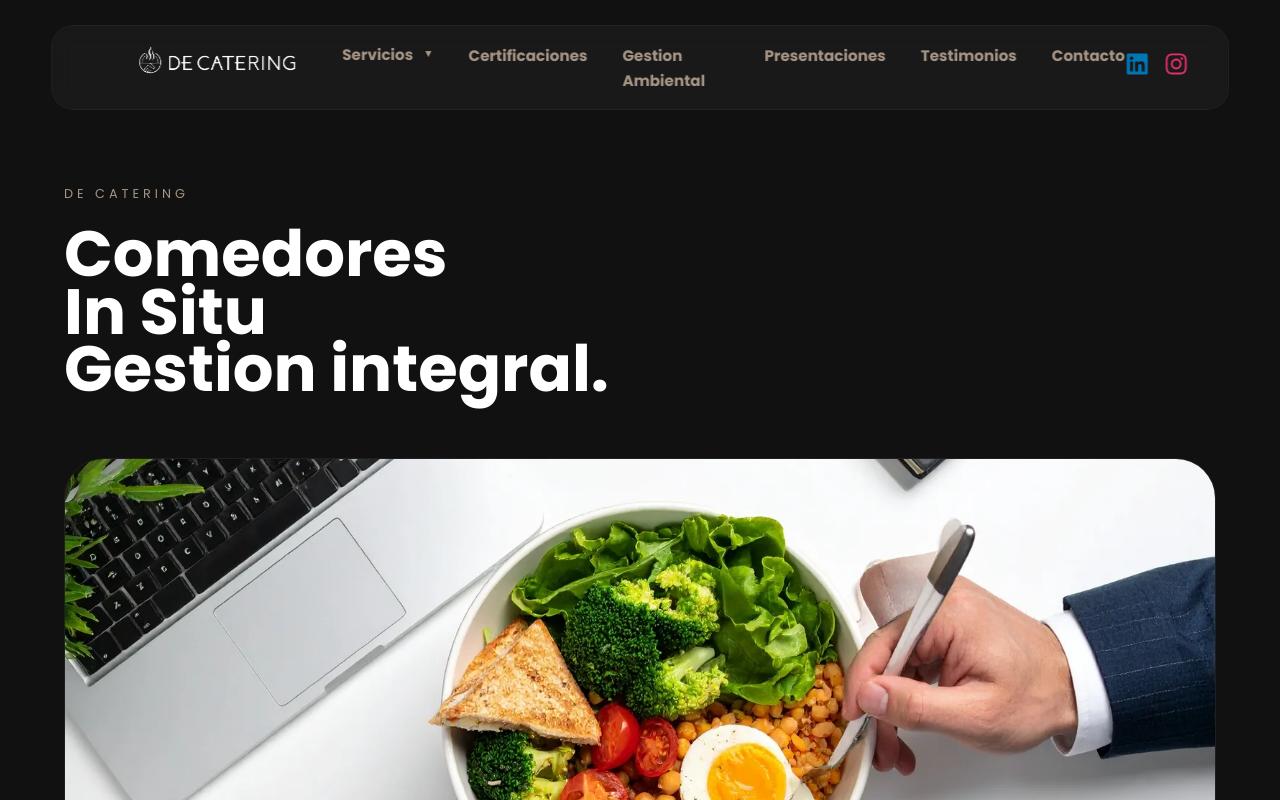
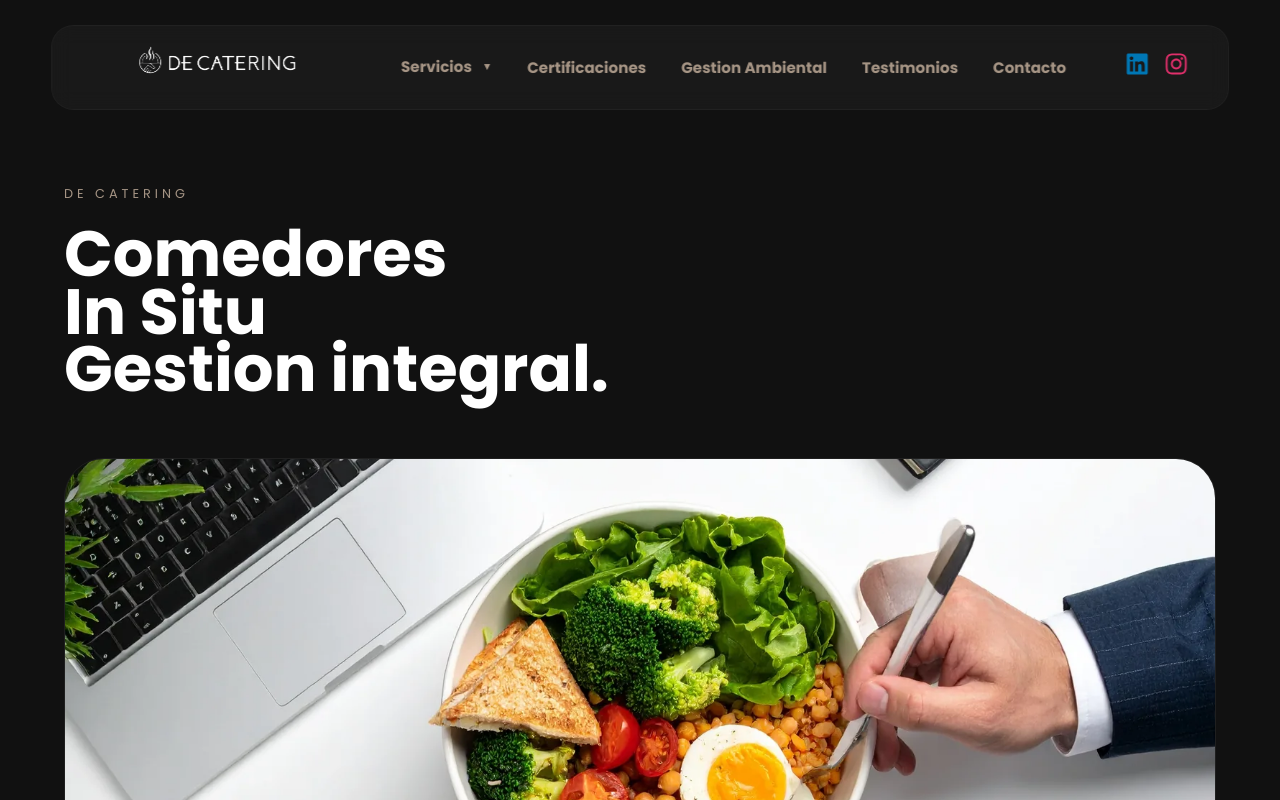
Before and after one commit to LucianoVerchelli/DeCatering, a React (Vite) app: page /DeCatering/servicios/comedoresInSitu in a window 1280 px wide. Shown: the top 800 px of the page. Built offline with nearby package versions, Linux system fonts and the light colour scheme.

Commit message:
limpieza de concurrencias

```diff
--- a/src/components/NavBar.jsx
+++ b/src/components/NavBar.jsx
@@ -108,9 +108,9 @@ const [mobileServicesOpen, setMobileServicesOpen] = useState(false);
             <li onClick={() => scrollToSection("sustainability")}>
               <a href="#sustainability">Gestion Ambiental</a>
             </li>
-            <li onClick={() => scrollToSection("gallery")}>
+            {/* <li onClick={() => scrollToSection("gallery")}>
               <a href="#presentations">Presentaciones</a>
-            </li>
+            </li> */}
             <li onClick={() => scrollToSection("testimonials")}>
               <a href="#opiniones">Testimonios</a>
             </li>
@@ -226,14 +226,14 @@ const [mobileServicesOpen, setMobileServicesOpen] = useState(false);
       </a>
     </li>
 
-    <li>
+    {/* <li>
       <a
         href="#presentations"
         onClick={() => setMenuOpen(false)}
       >
         Presentaciones
       </a>
-    </li>
+    </li> */}
 
     <li>
       <a
--- a/src/pages/Home.jsx
+++ b/src/pages/Home.jsx
@@ -110,7 +110,7 @@ function Home() {
 
       <Enterprise />
 
-      <Gallery />
+      {/* <Gallery /> */}
 
       <FormContact />
 
```
